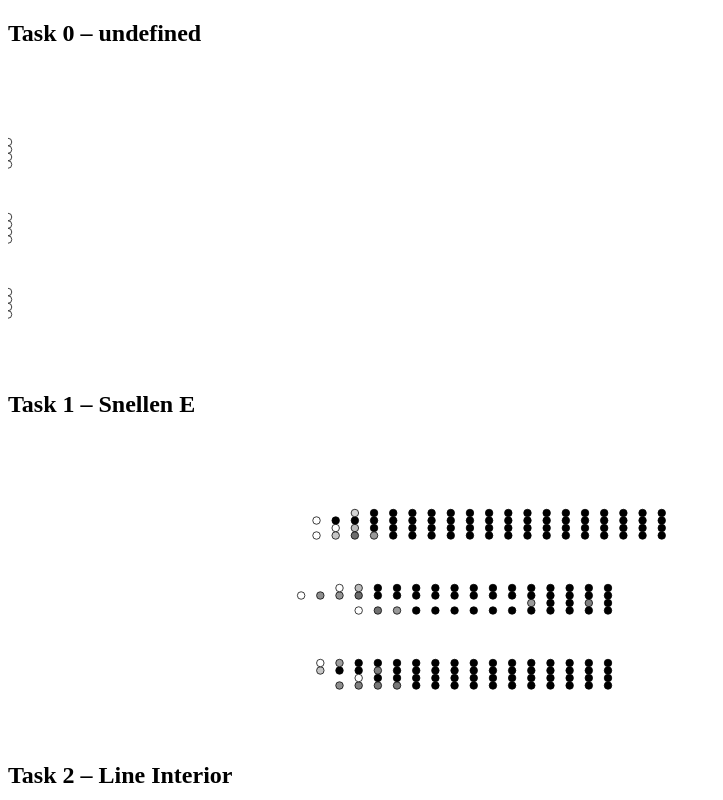
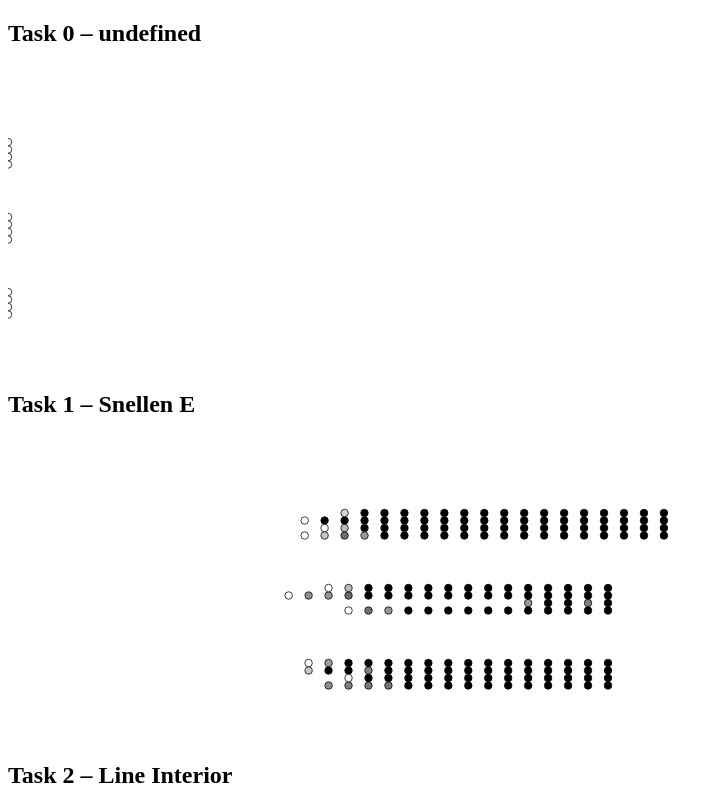
Before and after one commit to floledermann/stimviz, a website: page static/index.html in a window 1280 px wide. Shown: the top 800 px of the page, without its empty margins (0-723 px from the left). Drawn offline with nearby package versions, Linux system fonts and the light colour scheme.

Commit message:
adjust x scale

```diff
--- a/static/index.html
+++ b/static/index.html
@@ -108,7 +108,7 @@ Promise.all(filenames.map(fname => d3.json(fname))).then(participantData => {
   );
   stationSel = stationSel.enter().append("g").attr("class", d => "station station" + d.station);
 
-  let x = d3.scaleLog().domain([0.01, 3]).range([0,800]);
+  let x = d3.scaleLog().domain([0.0125, 3]).range([0,800]);
   //let x = d3.scaleLinear().domain([0, 3]).range([0,800]);
 
   let resolutionScale = d3.scaleOrdinal().domain(["C","A","D","B"]).range([0,1,2,3]);
```
